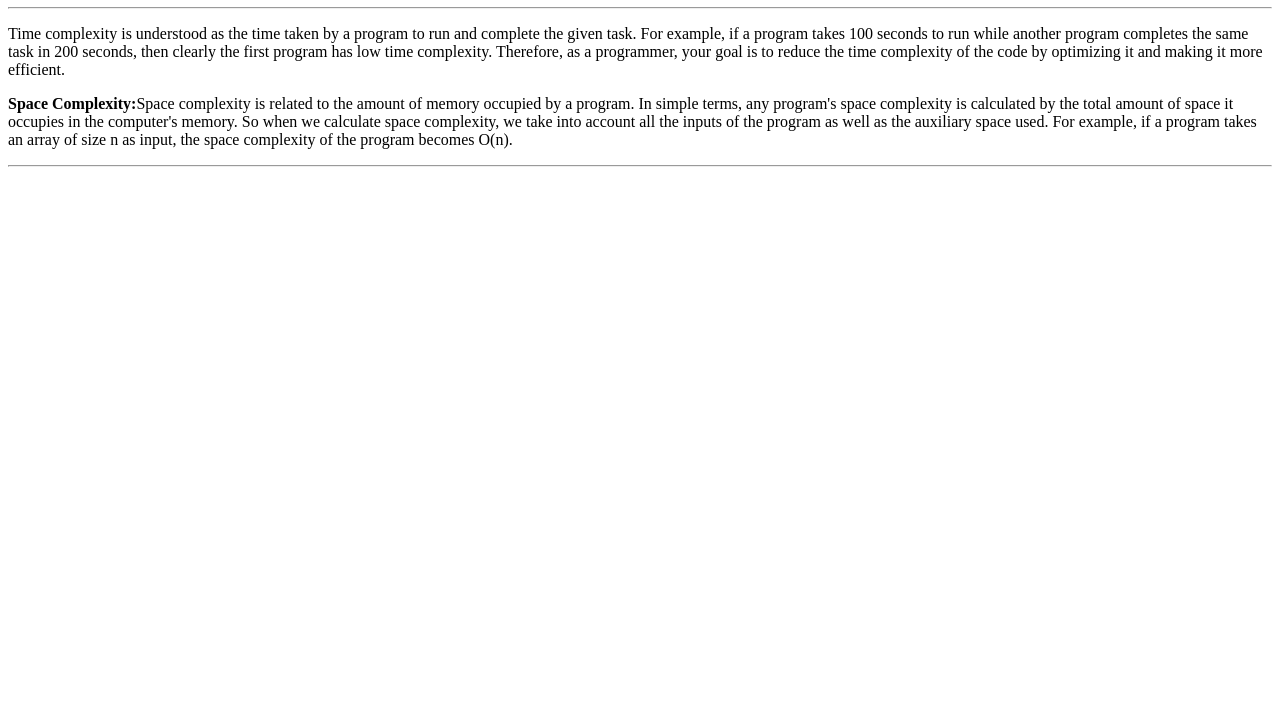
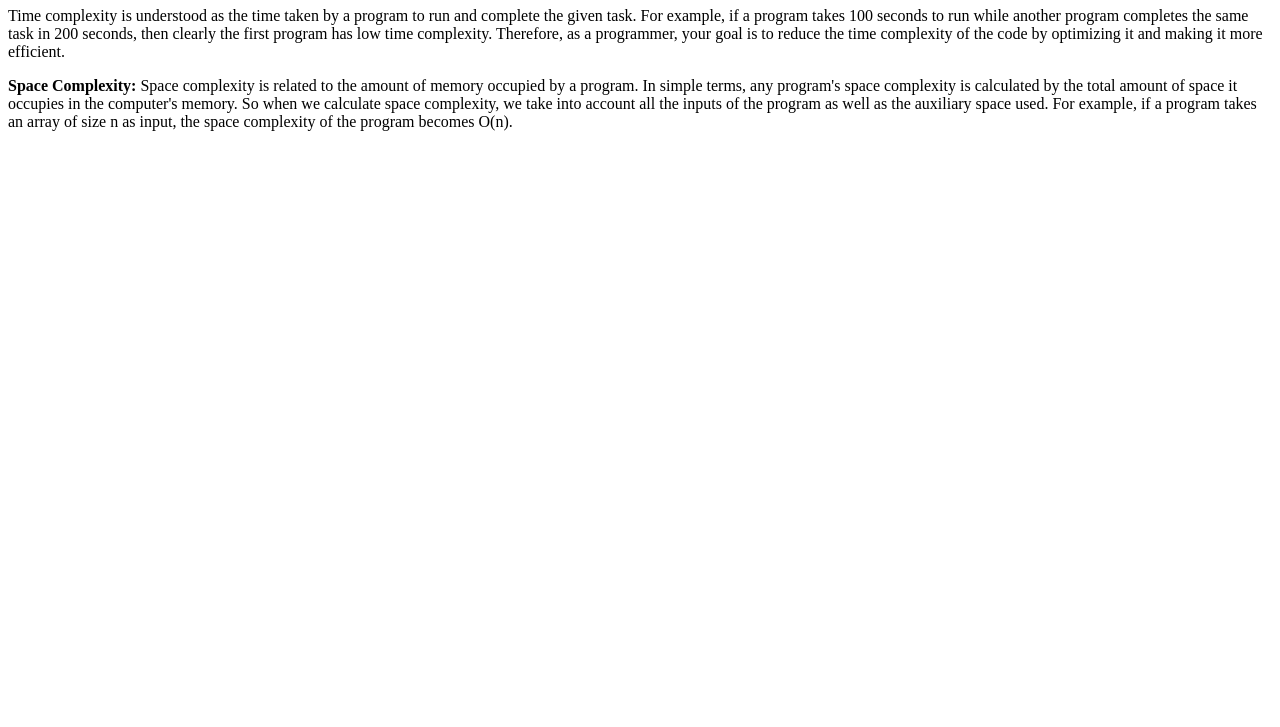
Before and after one commit to acciojob/time-and-space-complexity-SyedMarufAhmad, a website: page main.html in a window 1280 px wide. Shown: the part 73-800 px from the top of the page. Drawn offline with Linux system fonts and the light colour scheme.

Commit message:
created a submission

```diff
--- a/main.html
+++ b/main.html
@@ -10,10 +10,10 @@
 	<!-- the entire body must be written by student -->
 	<header>
 	<h1>Time and Space Complexity</h1>
-	</header><hr>
+	</header>
 	<p>Time complexity is understood as the time taken by a program to run and complete the given task. For example, if a program takes 100 seconds to run while another program completes the same task in 200 seconds, then clearly the first program has low time complexity. Therefore, as a programmer, your goal is to reduce the time complexity of the code by optimizing it and making it more efficient.</p>
-     <p><b>Space Complexity:</b>Space complexity is related to the amount of memory occupied by a program. In simple terms, any program's space complexity is calculated by the total amount of space it occupies in the computer's memory. So when we calculate space complexity, we take into account all the inputs of the program as well as the auxiliary space used. For example, if a program takes an array of size n as input, the space complexity of the program becomes O(n).
-	 </p> <hr>
+     <p><b>Space Complexity:</b> Space complexity is related to the amount of memory occupied by a program. In simple terms, any program's space complexity is calculated by the total amount of space it occupies in the computer's memory. So when we calculate space complexity, we take into account all the inputs of the program as well as the auxiliary space used. For example, if a program takes an array of size n as input, the space complexity of the program becomes O(n).
+	 </p>
     <script type="text/javascript" src="./script.js">
 
 </script>
```
